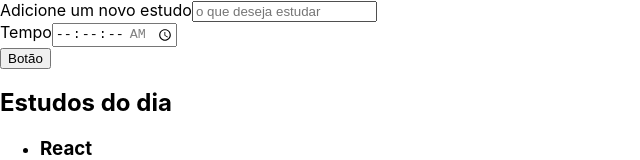
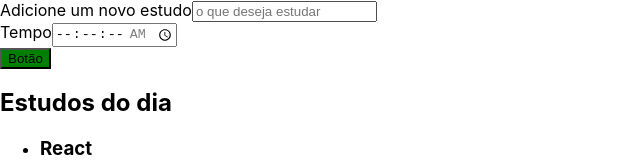
Before and after one commit to xandewe/react-alura-studies-1, a React (Create React App) app: page / in a window 1280 px wide. Shown: the top 160 px of the page, without its empty margins (0-640 px from the left). Built offline with nearby package versions, Linux system fonts and the light colour scheme.

Commit message:
feat: adicionando css ao button

```diff
--- a/src/components/Button/index.tsx
+++ b/src/components/Button/index.tsx
@@ -2,8 +2,12 @@ import React from "react";
 
 class Button extends React.Component {
     render(): React.ReactNode {
+        const isActive = true
+        const styles = {
+            backgroundColor: isActive ? "green" : "red"
+        }
         return (
-            <button>
+            <button style={styles}>
                 Botão
             </button>
         )
```
